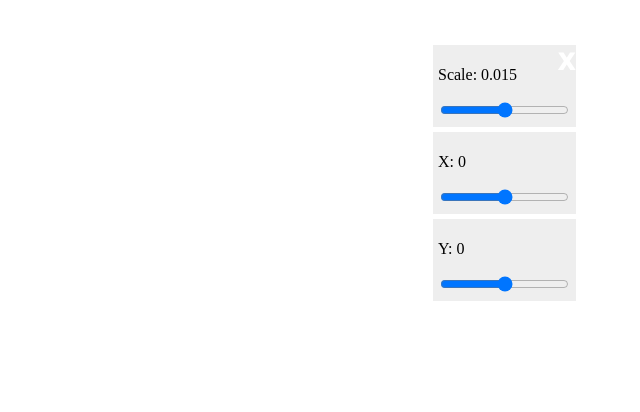
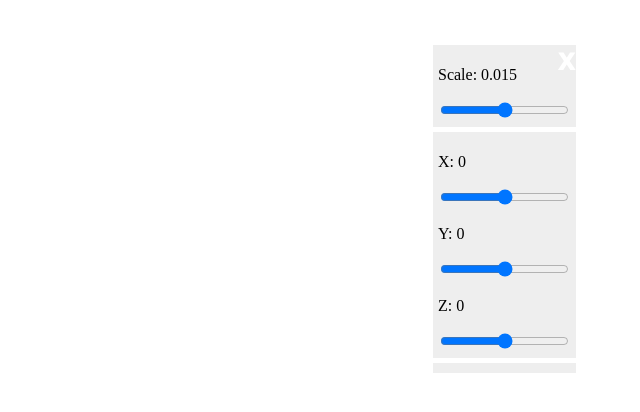
Before and after one commit to vqeyacc/modelviewerproto, a plain HTML site: page index.html in a window 1280 px wide. Both pictures are taken after a click on the element 1192 px from the left and 60 px from the top of the page. Shown: the whole page, without its empty margins (640-1280 px from the left). Drawn offline with Linux system fonts and the light colour scheme.

Commit message:
Update index.html

```diff
--- a/index.html
+++ b/index.html
@@ -91,6 +91,10 @@
             document.getElementById("theEntity").object3D.position.y = value;
             document.getElementById("yLabel").innerHTML = "Y: " + value;
         }
+        function changeZ(value) {
+            document.getElementById("theEntity").object3D.position.z = value;
+            document.getElementById("zLabel").innerHTML = "Z: " + value;
+        }
     </script>
 
     <body style="margin : 0px; overflow: hidden;">
@@ -128,13 +132,17 @@
                     <input type="range" min="0.005" max="0.025" value="0.015" step="0.001" oninput="changeScale(this.value)">
                 </div>
 
-                <div id="xContainer" class="inputContainer">
+                <div id="translationContainer" class="inputContainer">
                     <p id="xLabel">X: 0</p>
                     <input type="range" min="-2" max="2" value="0" step="0.1" oninput="changeX(this.value)">
+                    <p id="yLabel">Y: 0</p>
+                    <input type="range" min="-2" max="2" value="0" step="0.1" oninput="changeY(this.value)">
+                    <p id="zLabel">Z: 0</p>
+                    <input type="range" min="-2" max="2" value="0" step="0.1" oninput="changeZ(this.value)">
                 </div>
-                <div id="yContainer" class="inputContainer">
-                    <p id="xLabel">Y: 0</p>
-                    <input type="range" min="-2" max="2" value="0" step="0.1" oninput="changeY(this.value)">
+
+                <div id="rotationContainer" class="inputContainer">
+
                 </div>
             </div>
         </div>
```
